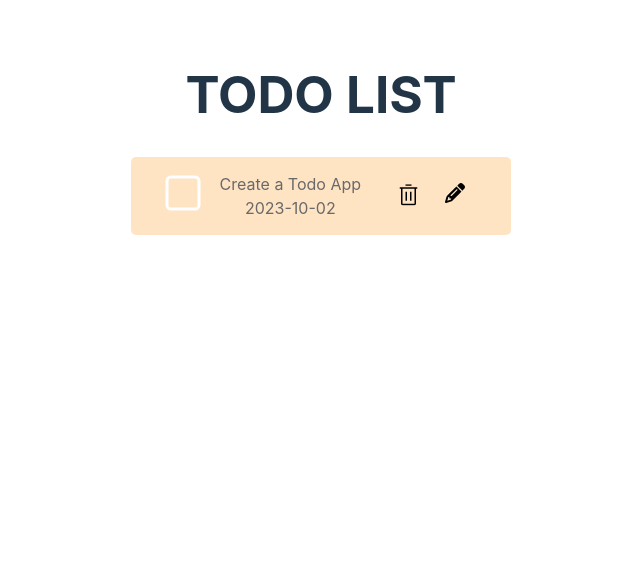
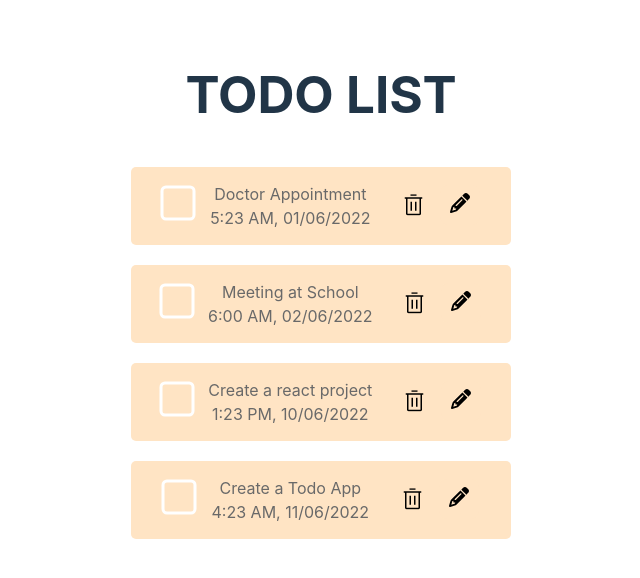
Before and after one commit to radoslavvkostadinov/todo-react-app, a React (Vite) app: page / in a window 1280 px wide. Shown: the top 578 px of the page, without its empty margins (319-959 px from the left). Built offline with nearby package versions, Linux system fonts and the light colour scheme.

Commit message:
Add state and delete functionality

```diff
--- a/src/App.css
+++ b/src/App.css
@@ -50,6 +50,7 @@
   color:dimgray;
   border-radius: 5px;
   padding: 15px;
+  margin: 10px;
 }
 
 /* Delete button */
@@ -146,3 +147,9 @@
 .edit-svgIcon {
   width: 20px;
 }
+
+.todo-list-container {
+  display: flex;
+  flex-direction: column;
+  align-items: center;
+}
--- a/src/components/TodoList.jsx
+++ b/src/components/TodoList.jsx
@@ -1,40 +1,47 @@
+import { useState } from "react";
 import TodoListItem from "./TodoListItem"
 
 export default function TodoList() {
 
-    const data = [
+    const todos = [
         {
             id: 1,
             text: 'Doctor Appointment',
             completed: false,
-            date: '5:23 AM, 01/06/2022'
+            dueDate: '5:23 AM, 01/06/2022'
         },
         {
             id: 2,
             text: 'Meeting at School',
             completed: false,
-            date: '2023-10-02'
+            dueDate: '6:00 AM, 02/06/2022'
         },
         {
             id: 3,
             text: 'Create a react project',
             completed: false,
-            date: '5:23 AM, 01/06/2022'
+            dueDate: '1:23 PM, 10/06/2022'
         },
         {
             id: 4,
             text: 'Create a Todo App',
             completed: false,
-            date: '2023-10-02'
+            dueDate: '4:23 AM, 11/06/2022'
         },
 
     ]
 
+    const [tasks, setTasks] = useState(todos);
+    const deleteTask = (id) => setTasks(tasks.filter((task) => task.id !== id));
     return (
         <div className="todo-list-container">
-            <TodoListItem
-                task={data[3]}
-            />
+            {tasks.map((task) => (
+                <TodoListItem
+                    key={task.id}
+                    task={task}
+                    deleteTask={deleteTask}
+                />
+            ))}
         </div>
     )
 }
--- a/src/components/TodoListItem.jsx
+++ b/src/components/TodoListItem.jsx
@@ -19,7 +19,7 @@ export default function TodoListItem({ task, deleteTask, toggleCompleted }) {
             <div>
                 <div className="text-date">
                     <span>{task.text}</span><br />
-                    <span>{task.date}</span>
+                    <span>{task.dueDate}</span>
                 </div>
             </div>
             <div>
--- a/src/index.css
+++ b/src/index.css
@@ -24,7 +24,7 @@ a:hover {
 
 body {
   margin: 0;
-  display: flex;
+  /* display: flex; */
   /* place-items: center; */
   min-width: 320px;
   min-height: 100vh;
```
